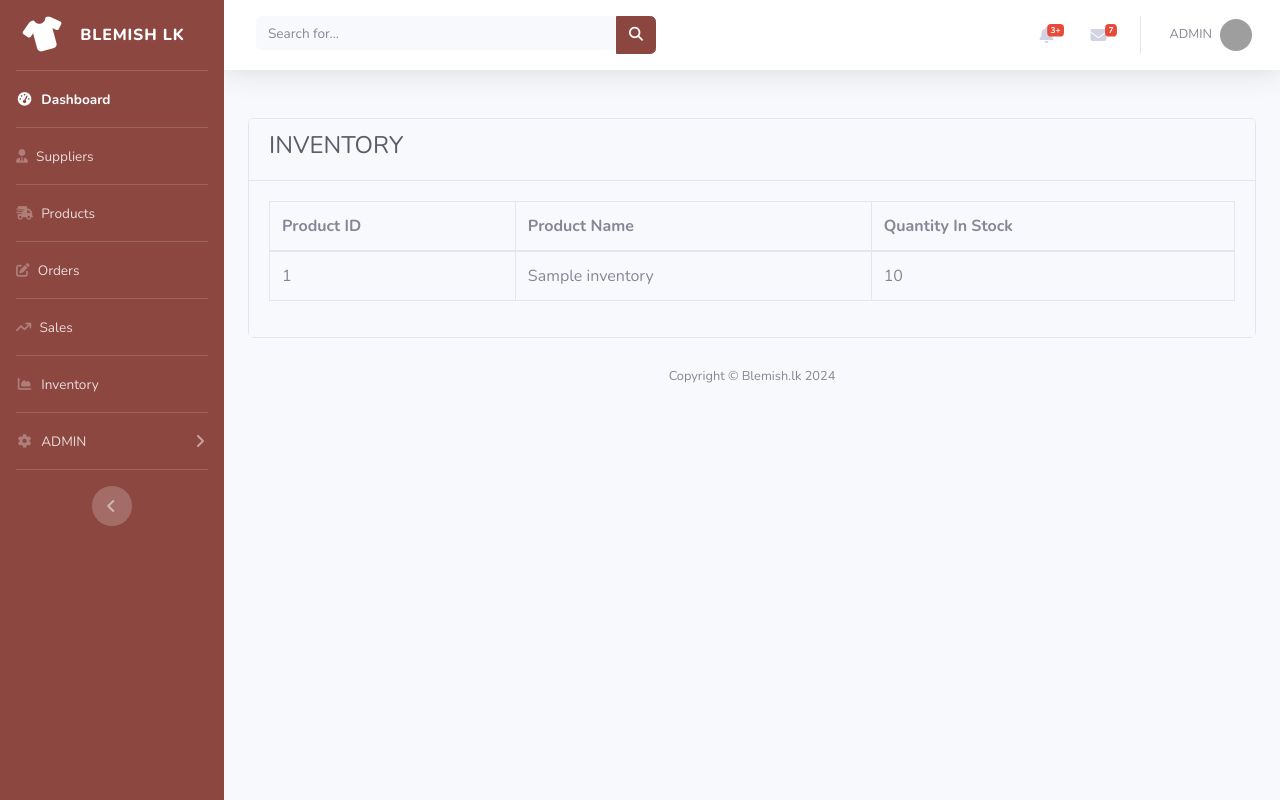
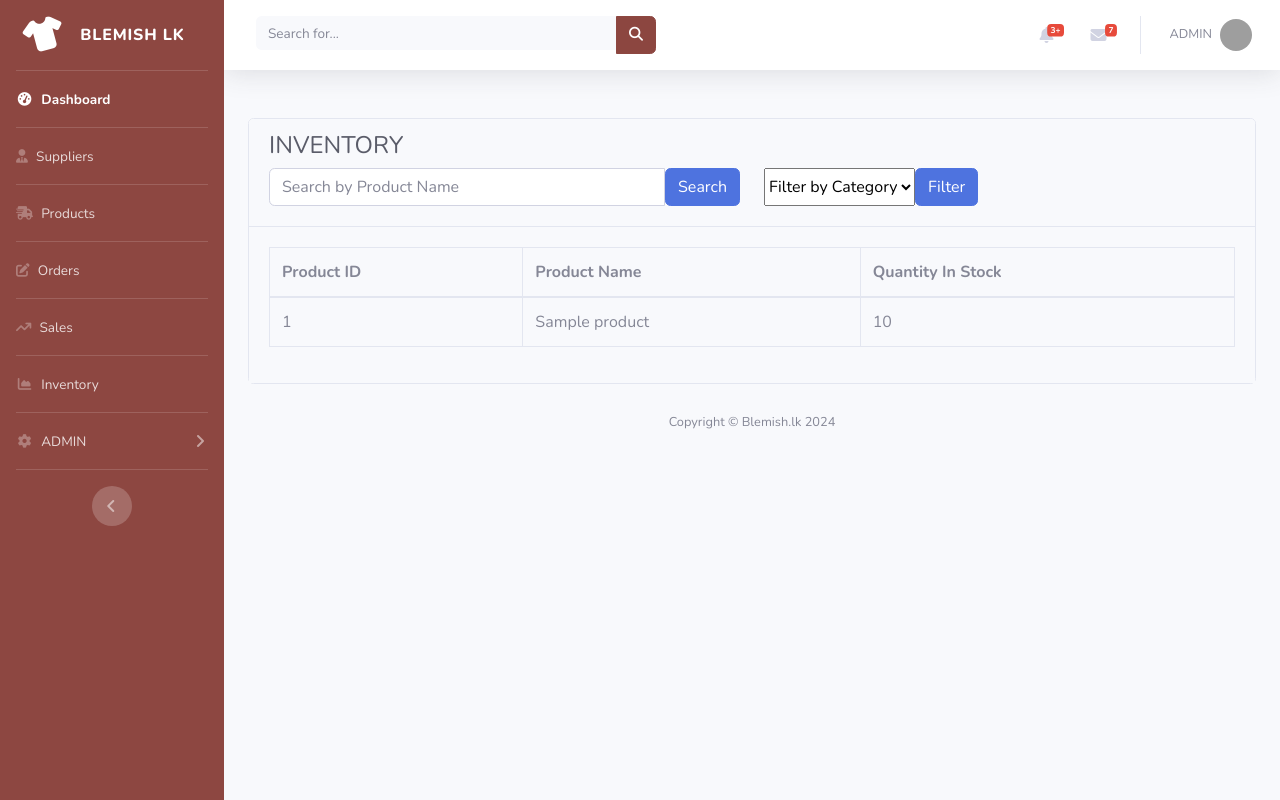
Before and after one commit to psw101/blemish-lk-system, a PHP site: page /inventory.php in a window 1280 px wide. Run offline with PHP 8.4, Linux system fonts and the light colour scheme; the visitor is signed in with stand-in values (Sample User, id 1); tables that the repository leaves empty hold one stand-in row (values such as "Sample post"); grey boxes are pictures that could not be loaded.

Commit message:
refactor: Update inventory.php to include search and filter functionality
The inventory.php file has been updated to include search and filter functionality for better user experience. Users can now search for products by name and filter them by category. This change improves the usability of the inventory management feature.

Co-authored-by: Sanduni Pandipperuma <sandunipandipperuma@gmail.com>

```diff
--- a/inventory.php
+++ b/inventory.php
@@ -30,14 +30,46 @@ include('includes/navbar.php');
 
 
 
-<div class="container-fluid  mt-5">
+<div class="container-fluid mt-5">
     <div class="row justify-content-center">
         <div class="col-md-12">
             <!-- Manage suppliers card -->
             <div class="card">
     <div class="card-header">
         <h4 class="text-dark fw-bold">INVENTORY</h4>
+        <form method="GET" action="">
+            <div class="row gx-2">
+                <!-- Search section -->
+                <div class="col-lg-6 mb-2">
+                    <div class="input-group">
+                        <input type="text" class="form-control" placeholder="Search by Product Name" name="search"
+                               value="<?php if (isset($_GET['search'])) { echo $_GET['search']; } ?>">
+                        <button class="btn btn-primary" type="submit">Search</button>
+                    </div>
+                </div>
+                <!-- Filter section -->
+                <div class="col-lg-6 mb-2">
+                    <div class="input-group">
+                        <select class="form-select" name="category">
+                            <option value="">Filter by Category</option>
+                            <?php
+                            // Fetching categories for dropdown
+                            $category_query = "SELECT * FROM categories";
+                            $category_query_run = mysqli_query($con, $category_query);
 
+                            if (mysqli_num_rows($category_query_run) > 0) {
+                                while ($cat_row = mysqli_fetch_array($category_query_run)) {
+                                    $selected = (isset($_GET['category']) && $_GET['category'] == $cat_row['categories_id']) ? 'selected' : '';
+                                    echo "<option value='" . $cat_row['categories_id'] . "' $selected>" . $cat_row['categories_name'] . "</option>";
+                                }
+                            }
+                            ?>
+                        </select>
+                        <button class="btn btn-primary" type="submit">Filter</button>
+                    </div>
+                </div>
+            </div>
+        </form>
     </div>
 
     <div class="card-body bg-light" style="max-height: 60vh; overflow-y: auto;">
@@ -51,7 +83,26 @@ include('includes/navbar.php');
             </thead>
             <tbody>
                 <?php
-                            $fetch_query = "SELECT * FROM inventory";
+                // Search and filter functionality
+                $search = isset($_GET['search']) ? mysqli_real_escape_string($con, $_GET['search']) : '';
+                $category = isset($_GET['category']) ? mysqli_real_escape_string($con, $_GET['category']) : '';
+
+                $fetch_query = "SELECT inventory.product_id, product.product_name, inventory.quantity_in_stock
+                                FROM inventory
+                                INNER JOIN product ON inventory.product_id = product.product_id ";
+
+                // Applying conditions based on search and category filter
+                $conditions = [];
+                if ($search != '') {
+                    $conditions[] = "product.product_name LIKE '%$search%'";
+                }
+                if ($category != '') {
+                    $conditions[] = "product.categories_id = '$category'";
+                }
+                if (count($conditions) > 0) {
+                    $fetch_query .= " WHERE " . implode(' AND ', $conditions);
+                }
+
                 $fetch_query_run = mysqli_query($con, $fetch_query);
 
                 if (mysqli_num_rows($fetch_query_run) > 0) {
@@ -61,29 +112,28 @@ include('includes/navbar.php');
                             <td class="user_id"><?php echo $row['product_id']; ?></td>
                             <td><?php echo $row['product_name']; ?></td>
                             <td><?php echo $row['quantity_in_stock']; ?></td>
-
                         </tr>
                     <?php
                     }
                 } else {
                     ?>
-                                <tr colspan="4">No Record Found</tr>
+                    <tr>
+                        <td colspan="3" class="text-center">No Record Found</td>
+                    </tr>
                 <?php
-
                 }
-
                 ?>
-
-
             </tbody>
         </table>
+    </div>
+</div>
+
         </div>
     </div>
 </div>
 
 
-    </div>
-</div>
+
 
 
 <?php
```
Lines whose indentation alone changed are shown as unchanged.
